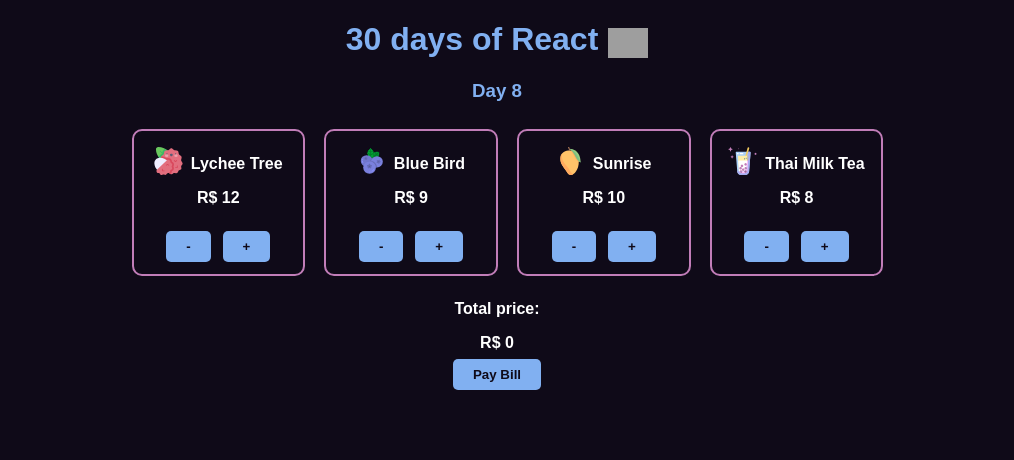
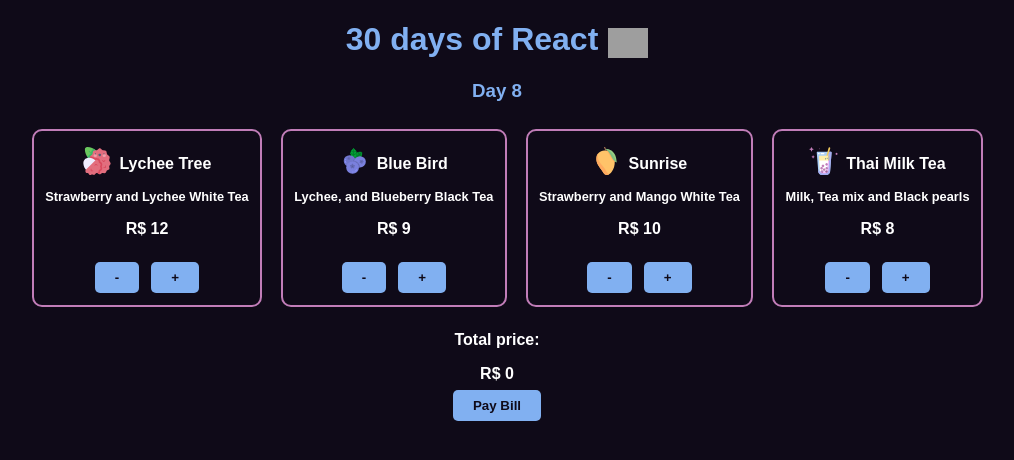
Before and after one commit to romeiro-bru/react-teashop, a React (Create React App) app: page / in a window 1280 px wide. Shown: the top 460 px of the page, without its empty margins (143-1157 px from the left). Built offline with nearby package versions, Linux system fonts and the light colour scheme; grey boxes are pictures that could not be loaded.

Commit message:
Add item descripton

```diff
--- a/src/Components/Tea/Tea.js
+++ b/src/Components/Tea/Tea.js
@@ -63,6 +63,7 @@ export function Tea() {
               <img src={item.img} alt="tea" />
               {item.name}
             </p>
+            <p>{item.ingredients}</p>
             <p>R$ {item.price}</p>
             <button value={item.price} onClick={handleDecrement}>
               -
--- a/src/Components/Tea/style.css
+++ b/src/Components/Tea/style.css
@@ -14,6 +14,10 @@ h2 {
   border: 2px solid #c17db8;
   color: white;
   padding: 0rem 0.7rem 0.3rem 0.7rem;
+}
+
+.tea-menu p:nth-child(2) {
+  font-size: 0.8rem;
 }
 
 .tea-menu img {
```
